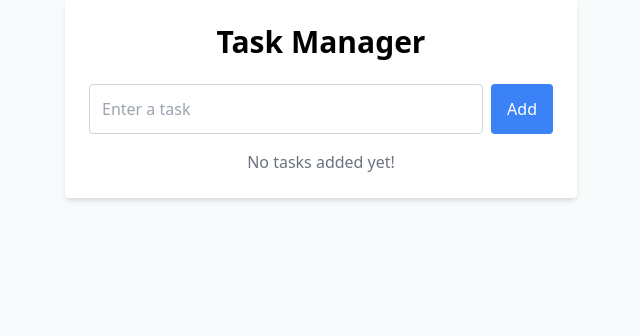
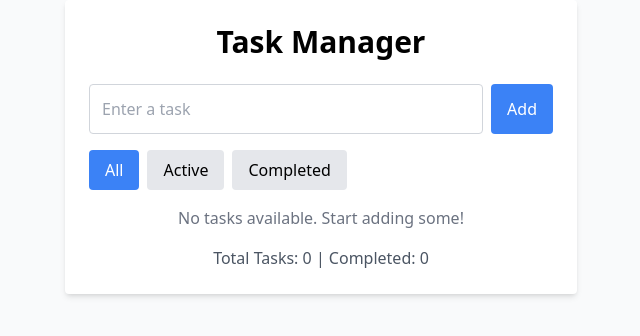
Before and after one commit to gabriellamsa/focusly, a React (Vite) app: page / in a window 1280 px wide. Shown: the top 336 px of the page, without its empty margins (319-959 px from the left). Built offline with nearby package versions, Linux system fonts and the light colour scheme.

Commit message:
improved task filtering, dynamic messages, and conditional clear button

```diff
--- a/src/components/TaskManager.jsx
+++ b/src/components/TaskManager.jsx
@@ -3,6 +3,7 @@ import { useState } from "react";
 function TaskManager() {
   const [tasks, setTasks] = useState([]);
   const [taskInput, setTaskInput] = useState("");
+  const [filter, setFilter] = useState("all");
 
   const addTask = () => {
     if (taskInput.trim() !== "") {
@@ -26,6 +27,19 @@ function TaskManager() {
     setTasks(tasks.filter((task) => task.id !== id));
   };
 
+  const clearCompletedTasks = () => {
+    setTasks(tasks.filter((task) => !task.completed));
+  };
+
+  const getFilteredTasks = () => {
+    if (filter === "active") return tasks.filter((task) => !task.completed);
+    if (filter === "completed") return tasks.filter((task) => task.completed);
+    return tasks;
+  };
+
+  const filteredTasks = getFilteredTasks();
+  const completedTasksCount = tasks.filter((task) => task.completed).length;
+
   return (
     <div className="p-6 max-w-lg mx-auto bg-white rounded shadow-md">
       <h1 className="text-3xl font-bold text-center mb-6">Task Manager</h1>
@@ -44,11 +58,45 @@ function TaskManager() {
           Add
         </button>
       </div>
-      {tasks.length === 0 ? (
-        <p className="text-gray-500 text-center">No tasks added yet!</p>
+
+      <div className="flex justify-between items-center mb-4">
+        {/* filter buttons */}
+        <div className="flex gap-2">
+          {["all", "active", "completed"].map((type) => (
+            <button
+              key={type}
+              onClick={() => setFilter(type)}
+              className={`px-4 py-2 rounded ${
+                filter === type ? "bg-blue-500 text-white" : "bg-gray-200"
+              }`}
+            >
+              {type.charAt(0).toUpperCase() + type.slice(1)}
+            </button>
+          ))}
+        </div>
+        {/* clear completed button */}
+        {completedTasksCount > 0 && (
+          <button
+            onClick={clearCompletedTasks}
+            className="bg-red-500 text-white px-4 py-2 rounded hover:bg-red-600"
+          >
+            Clear Completed ({completedTasksCount})
+          </button>
+        )}
+      </div>
+
+      {/* tasks list */}
+      {filteredTasks.length === 0 ? (
+        <p className="text-gray-500 text-center">
+          {filter === "all"
+            ? "No tasks available. Start adding some!"
+            : filter === "active"
+            ? "No active tasks remaining."
+            : "No completed tasks yet."}
+        </p>
       ) : (
         <ul className="space-y-2">
-          {tasks.map((task) => (
+          {filteredTasks.map((task) => (
             <li
               key={task.id}
               className={`p-3 flex justify-between items-center border rounded ${
@@ -71,6 +119,13 @@ function TaskManager() {
           ))}
         </ul>
       )}
+
+      {/* task count */}
+      <div className="mt-4 text-center text-gray-600">
+        <p>
+          Total Tasks: {tasks.length} | Completed: {completedTasksCount}
+        </p>
+      </div>
     </div>
   );
 }
```
